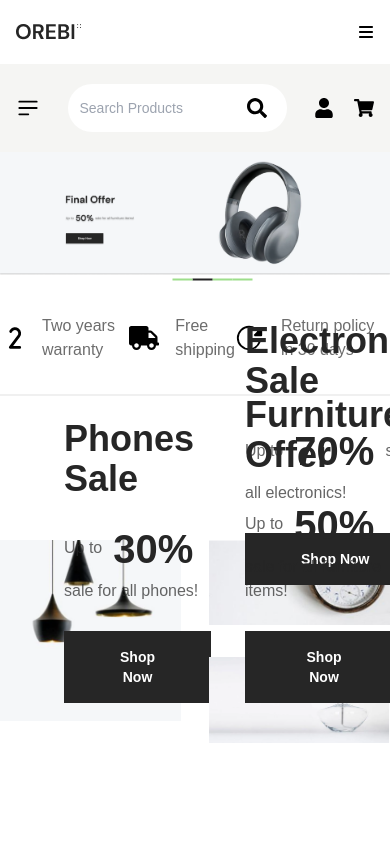
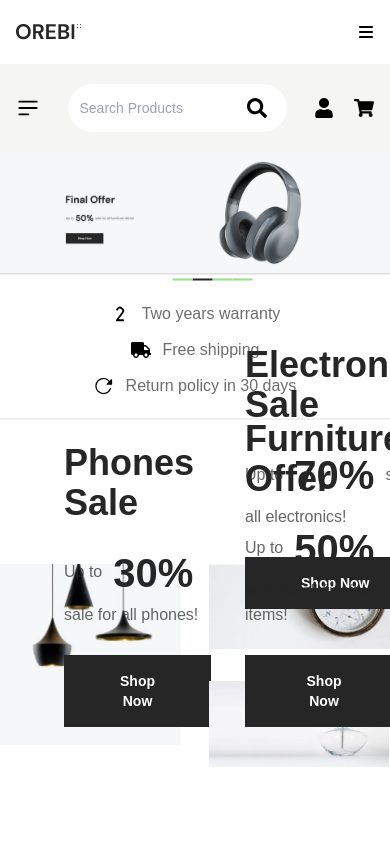
Before and after one commit to yasinn-arafat/Orebi, a React (Vite) app: page / in a window 390 px wide. Shown: the top 844 px of the page. Built offline with nearby package versions, Linux system fonts and the light colour scheme.

Commit message:
Shipping Part responsive Done

```diff
--- a/src/Component/HomeComponent/MenuBar/MenuBar.jsx
+++ b/src/Component/HomeComponent/MenuBar/MenuBar.jsx
@@ -52,10 +52,7 @@ const MenuBar = () => {
 
   return (
     <>
-      <div
-        className="bg-red-500 bg-secondery-bg-colorr px-4 py-5"
-        ref={Menuref}
-      >
+      <div className="bg-secondery-bg-colorr px-4 py-5" ref={Menuref}>
         <div className="container">
           <Flex className={"justify-between"}>
             <Flex className={"gap-x-3"}>
@@ -65,7 +62,6 @@ const MenuBar = () => {
                 />
               </div>
 
-              {showCatagories && (
               <ul
                 className={`absolute z-10 w-full divide-y divide-[#4b4949] bg-main-font-color text-center duration-200 ease-linear sm:w-[263px] sm:text-start ${showCatagories ? "left-0 top-[135px] sm:left-[42px] sm:top-[140px] md:left-5 md:top-[158px] xl:left-[74px]" : "left-[-100%] top-[156px]"}`}
               >
@@ -81,14 +77,13 @@ const MenuBar = () => {
                 <li className="menu_list w-full cursor-pointer py-4  pl-5 text-[#b3b3b3] duration-100 ease-linear  hover:text-main-bg-color ">
                   <Link to={"/"}>Clothes</Link>
                 </li>
-                  <li className="menu_list w-full cursor-pointer py-4  pl-5 text-[#b3b3b3] duration-100 ease-linear  hover:text-main-bg-color ">
+                <li className="menu_list w-full cursor-pointer py-4  pl-5 text-[#b3b3b3]  ease-linear  hover:text-main-bg-color ">
                   <Link to={"/"}>Bags</Link>
                 </li>
                 <li className="menu_list w-full cursor-pointer py-4  pl-5 text-[#b3b3b3] duration-100 ease-linear  hover:text-main-bg-color ">
                   <Link to={"/"}>Home appliances</Link>
                 </li>
               </ul>
-              )}
 
               <p className="hidden font-DMsans text-sm font-normal text-main-font-color lg:block">
                 Shop by Category
--- a/src/Component/HomeComponent/Shipping/Shipping.jsx
+++ b/src/Component/HomeComponent/Shipping/Shipping.jsx
@@ -3,45 +3,29 @@ import ShippingItem from "../../CommonComponent/ShippingItem";
 import { PiNumberTwoBold } from "react-icons/pi";
 import { IoReload } from "react-icons/io5";
 import { FaTruck } from "react-icons/fa";
+const data = [
+  { id: 1, icon: <PiNumberTwoBold />, title: "Two years warranty" },
+  { id: 2, icon: <FaTruck />, title: "Free shipping" },
+  { id: 3, icon: <IoReload />, title: "Return policy in 30 days" },
+];
 
 const Shipping = () => {
   return (
     <>
-      <div className="border-b-2 border-[#F0F0F0] py-8">
+      <div className="border-b-2 border-[#F0F0F0] px-4 py-5 sm:py-8">
         <div className="container">
-          <div className="flex items-center justify-between">
-            <ShippingItem
-              className={"flex items-center justify-between gap-x-3"}
-            >
-              <span className="text-3xl">
-                <PiNumberTwoBold />
-              </span>
-              <p className="font-DMsans text-base font-normal text-secondery-font-color">
-                Two years warranty
-              </p>
-            </ShippingItem>
-
-            <ShippingItem
-              className={"flex items-center justify-between gap-x-4"}
-            >
-              <span className="text-3xl">
-                <FaTruck />
-              </span>
-              <p className="font-DMsans text-base font-normal text-secondery-font-color">
-                Free shipping
-              </p>
-            </ShippingItem>
-
-            <ShippingItem
-              className={"flex items-center justify-between gap-x-4"}
-            >
-              <span className="text-3xl">
-                <IoReload />
-              </span>
-              <p className="font-DMsans text-base font-normal text-secondery-font-color">
-                Return policy in 30 days
-              </p>
-            </ShippingItem>
+          <div className="flex flex-col items-center justify-between gap-y-3 sm:flex-row">
+            {data?.map((item) => (
+              <ShippingItem
+                key={item.id}
+                className={"flex items-center justify-between gap-x-3"}
+              >
+                <span className="text-xl sm:text-3xl">{item.icon}</span>
+                <p className="font-DMsans  text-base font-normal text-secondery-font-color">
+                  {item.title}
+                </p>
+              </ShippingItem>
+            ))}
           </div>
         </div>
       </div>
```
Lines whose indentation alone changed are shown as unchanged.
